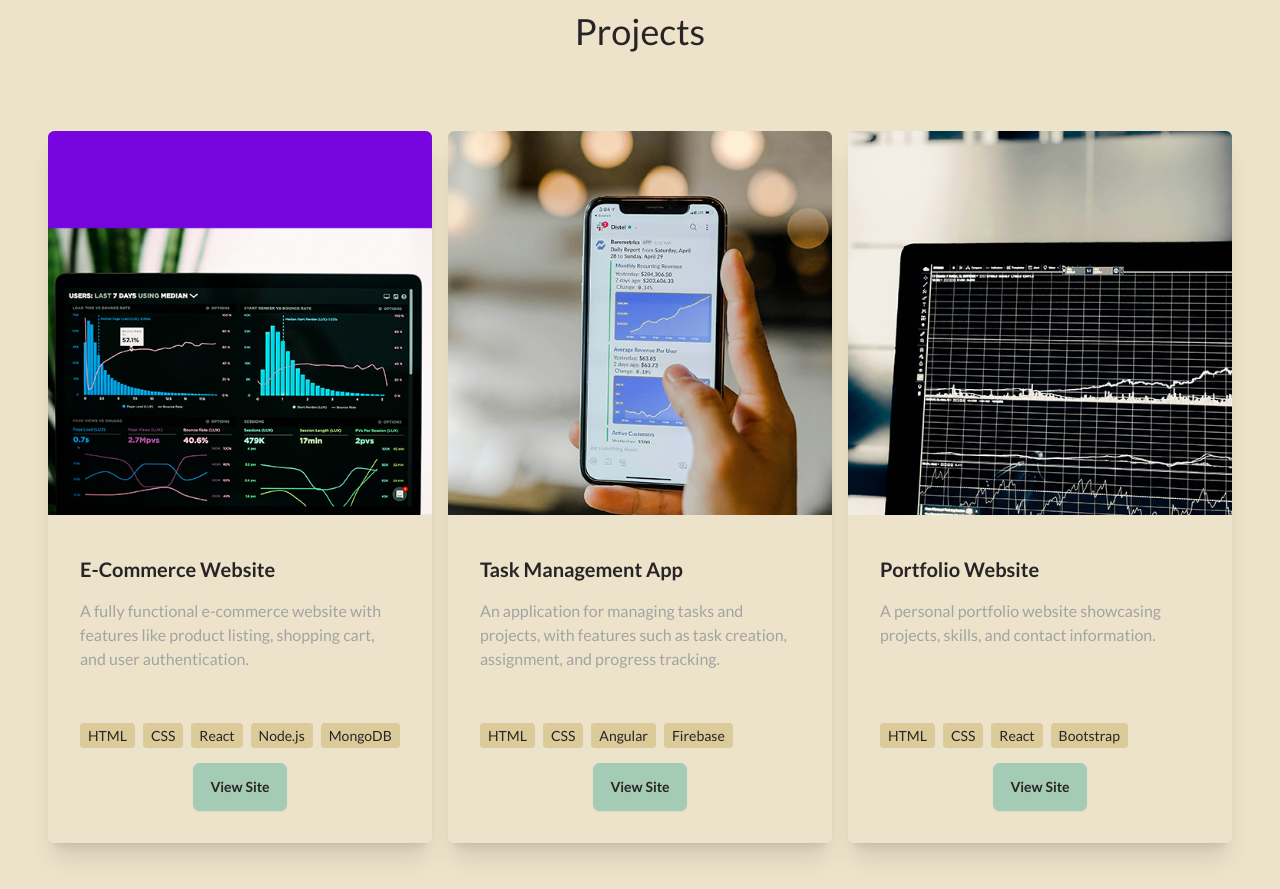
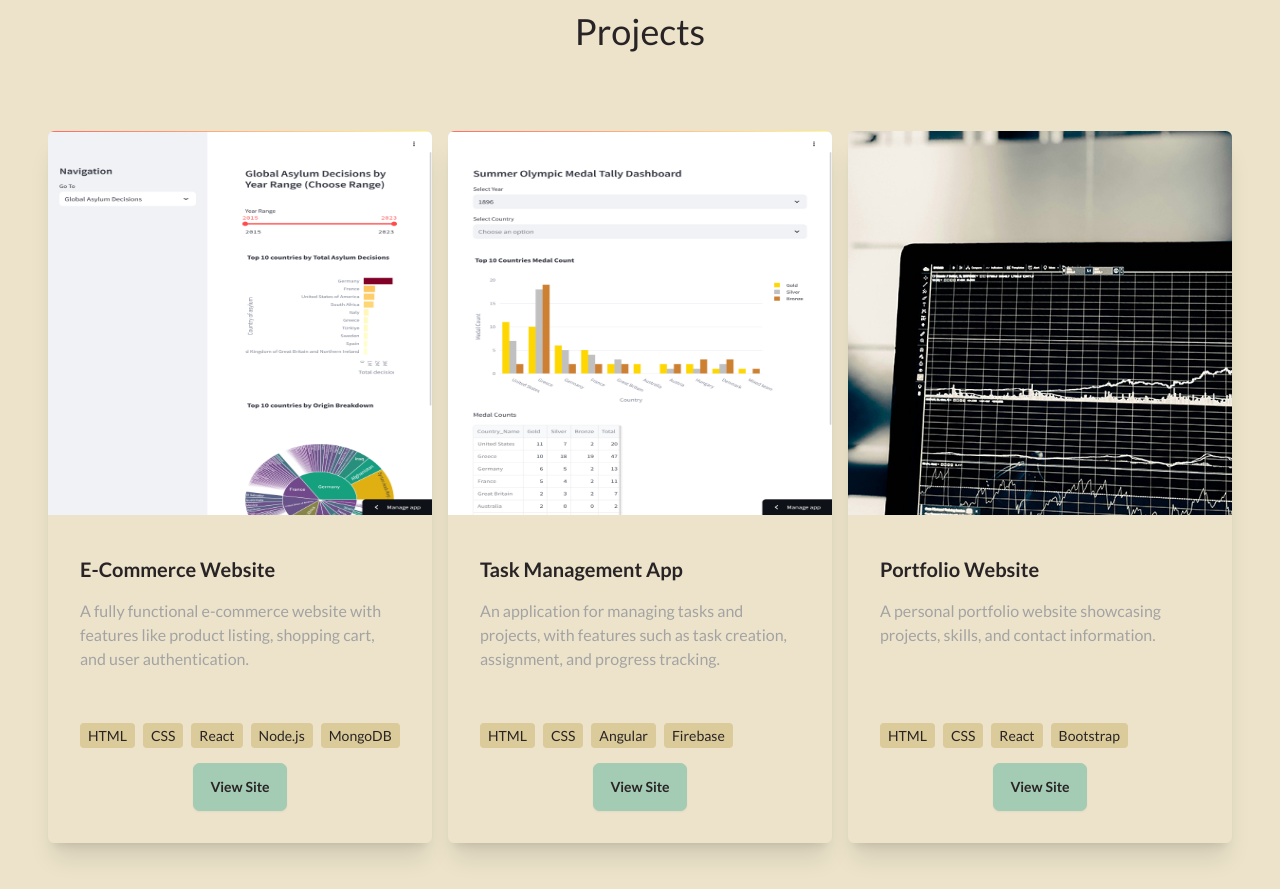
Before and after one commit to Brianconn71/portfolio-vite-react, a React (Vite) app: page / in a window 1280 px wide. Shown: the part 3300-4189 px from the top of the page. Built offline with nearby package versions, Linux system fonts and the light colour scheme.

Commit message:
ADD: added project images

```diff
--- a/src/components/Projects.jsx
+++ b/src/components/Projects.jsx
@@ -27,7 +27,7 @@ const Projects = () => {
         <div className="flex flex-wrap items-center justify-center gap-4">
           {PROJECTS.map((project, index) => (
             <motion.div
-            variants={projects(5)}
+            variants={projects(2)}
             initial="hidden"
             animate="visible"
               key={index}
--- a/src/constants/index.js
+++ b/src/constants/index.js
@@ -1,5 +1,5 @@
-import project1 from "../assets/projects/project-1.jpg";
-import project2 from "../assets/projects/project-2.jpg";
+import project1 from "../assets/images/asylum_data.png";
+import project2 from "../assets/images/olympic_data.png";
 import project3 from "../assets/projects/project-3.jpg";
 import project4 from "../assets/projects/project-4.jpg";
 
```
Also changed, not shown: src/assets/images/asylum_data.png (added), src/assets/images/olympic_data.png (added).
